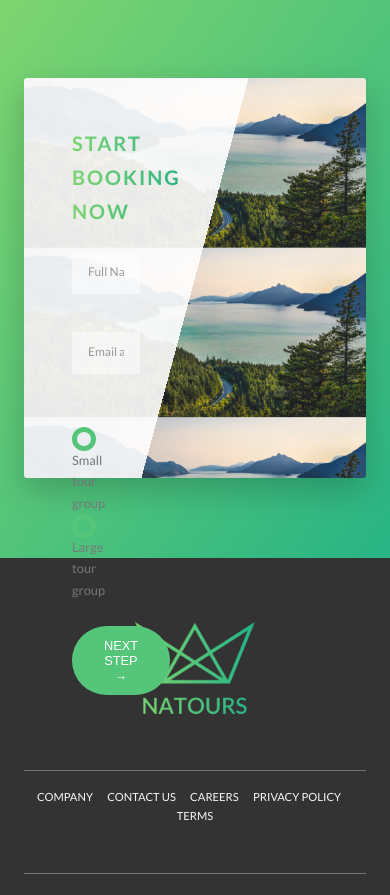
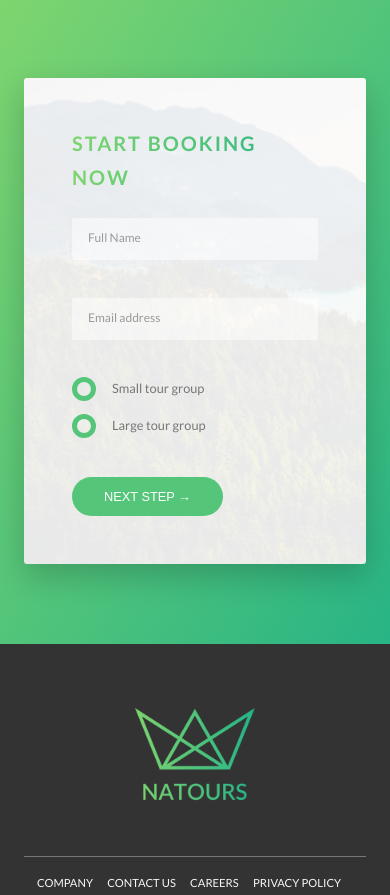
Before and after one commit to BillStephens2022/Natour, a website: page index.html in a window 390 px wide. Shown: the part 5866-6761 px from the top of the page. Drawn offline with Linux system fonts and the light colour scheme.

Commit message:
improved responsiveness of booking form

```diff
--- a/sass/components/_form.scss
+++ b/sass/components/_form.scss
@@ -15,6 +15,10 @@
       width: 90%;
       display: block;
       transition: all .3s;
+
+      @include respond(tab-port) {
+        width: 100%;
+      }
 
       &:focus {
         outline: none;
@@ -51,6 +55,11 @@
     &__radio-group {
       width: 49%;
       display: inline-block;
+
+      @include respond(tab-port) {
+        width: 100%;
+        margin-bottom: 2rem;
+      }
 
     }
 
--- a/sass/pages/_home.scss
+++ b/sass/pages/_home.scss
@@ -68,10 +68,34 @@
   background-size: 100%;
   border-radius: 3px;
   box-shadow: 0 1.5rem 4rem rgba($color-black, .2);
-  height: 50rem;
+
+  @include respond(tab-land) {
+    background-image: linear-gradient(105deg,
+    rgba($color-white, .9) 0%,
+    rgba($color-white, .9) 65%,
+    transparent 65%),
+    url(../img/nat-10.jpg);
+    background-size: cover;
+  }
+
+  @include respond(tab-port) {
+    background-image: linear-gradient(to right,
+    rgba($color-white, .9) 0%,
+    rgba($color-white, .9) 100%,
+    transparent 100%),
+    url(../img/nat-10.jpg);
+  }
 
   &__form {
     width: 50%;
     padding: 6rem;
+
+    @include respond(tab-land) {
+      width: 65%;
+    }
+
+    @include respond(tab-port) {
+      width: 100%;
+    }
   }
 }
```
Also changed, not shown: css/style.css.
